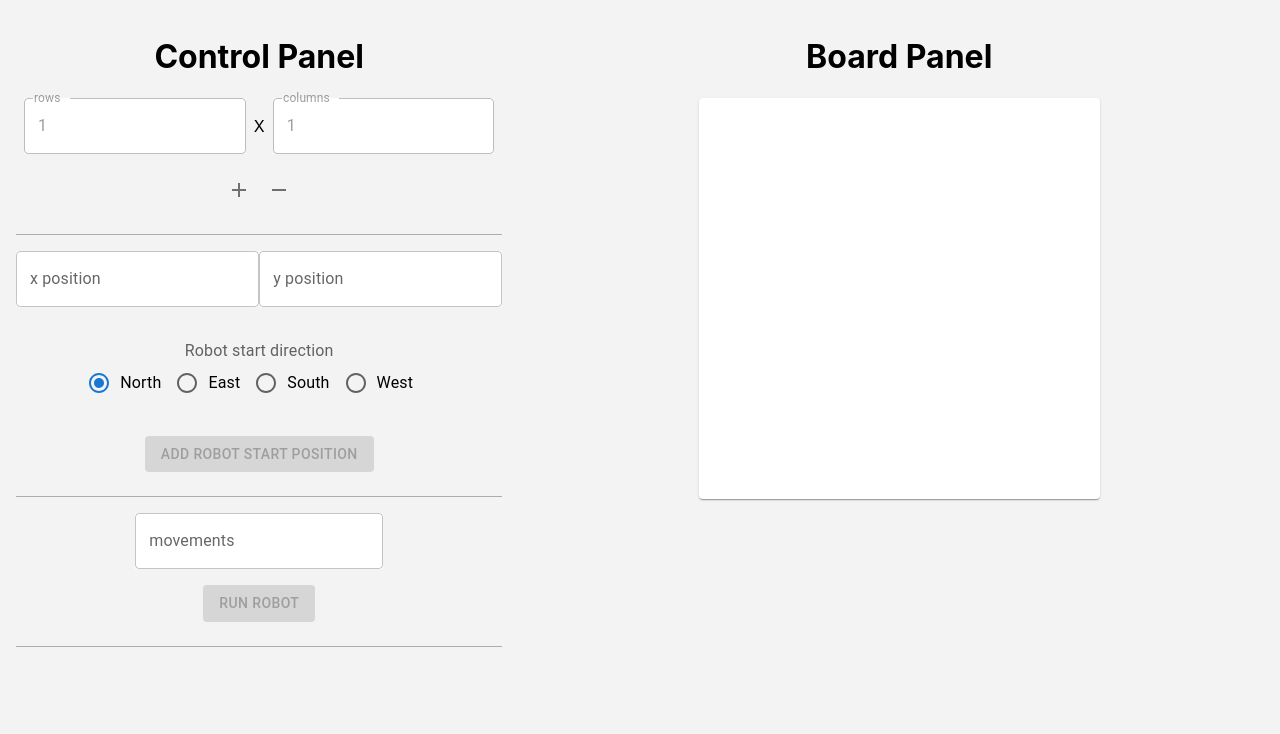
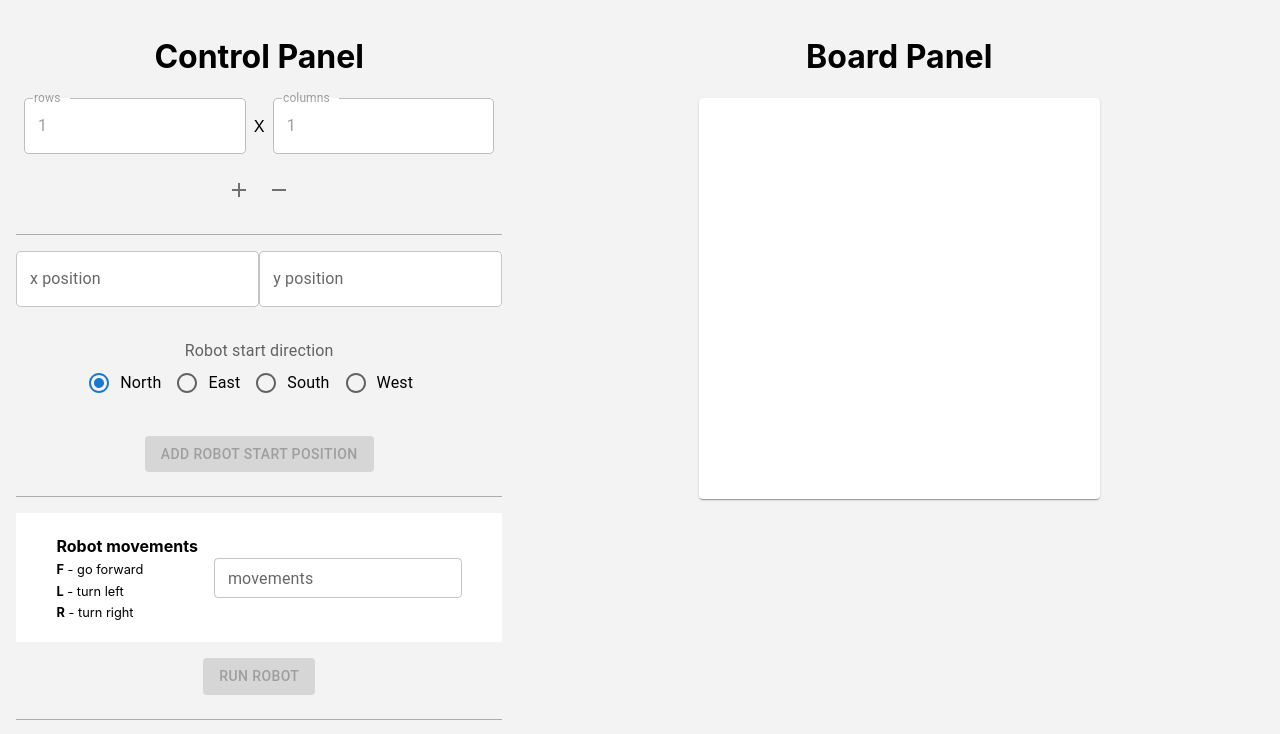
Before and after one commit to pawgog/robot_movements, a React (Create React App) app: page / in a window 1280 px wide. Shown: the top 734 px of the page. Built offline with nearby package versions, Linux system fonts and the light colour scheme.

Commit message:
Edit movements board

```diff
--- /dev/null
+++ b/src/component/ControlPanel/RobotMovement.styled.ts
@@ -0,0 +1,27 @@
+import styled from 'styled-components';
+import { colors } from '../../utils/colors';
+
+export const MovementsBoard = styled.div`
+  display: flex;
+  align-items: center;
+  justify-content: center;
+  padding: 0.5rem;
+  background: ${colors.white};
+
+  & > div {
+    margin: 0.5rem;
+
+    & h4,
+    p {
+      margin: 0.4rem 0;
+    }
+
+    & > p {
+      text-align: left;
+      font-size: 0.8rem;
+      & > span {
+        font-weight: bold;
+      }
+    }
+  }
+`;
--- a/src/component/ControlPanel/RobotMovement.tsx
+++ b/src/component/ControlPanel/RobotMovement.tsx
@@ -1,5 +1,6 @@
 import { useRef, MouseEvent } from 'react';
 import { TextField, Button } from '@mui/material';
+import * as S from './RobotMovement.styled';
 import { staticText } from '../../utils/staticText';
 
 interface IProps {
@@ -15,9 +16,23 @@ function RobotMovement({ boardSize, handleMoveSubmitFn }: IProps) {
 
   return (
     <form>
-      <div>
-        <TextField label="movements" inputRef={movementsRef} />
-      </div>
+      <S.MovementsBoard>
+        <div>
+          <h4>Robot movements</h4>
+          <p>
+            <span>F</span> - go forward
+          </p>
+          <p>
+            <span>L</span> - turn left
+          </p>
+          <p>
+            <span>R</span> - turn right
+          </p>
+        </div>
+        <div>
+          <TextField label="movements" size="small" inputRef={movementsRef} />
+        </div>
+      </S.MovementsBoard>
       <div>
         <Button
           variant="contained"
--- a/src/component/Dashboard.styled.ts
+++ b/src/component/Dashboard.styled.ts
@@ -3,7 +3,6 @@ import { colors } from '../utils/colors';
 
 export const Dashboard = styled.div`
   width: 100%;
-  height: 100vh;
   display: flex;
   flex-direction: row;
   background-color: ${colors.lightGrey};
```
